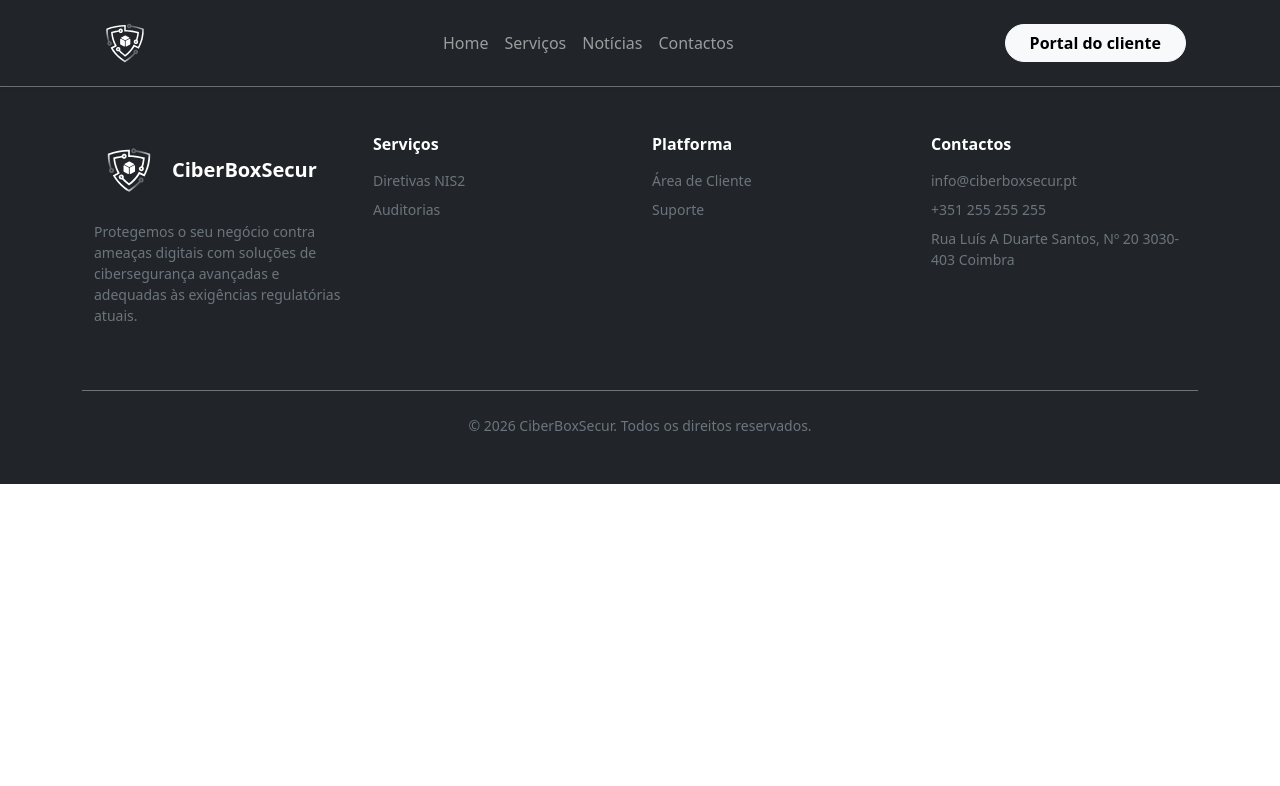
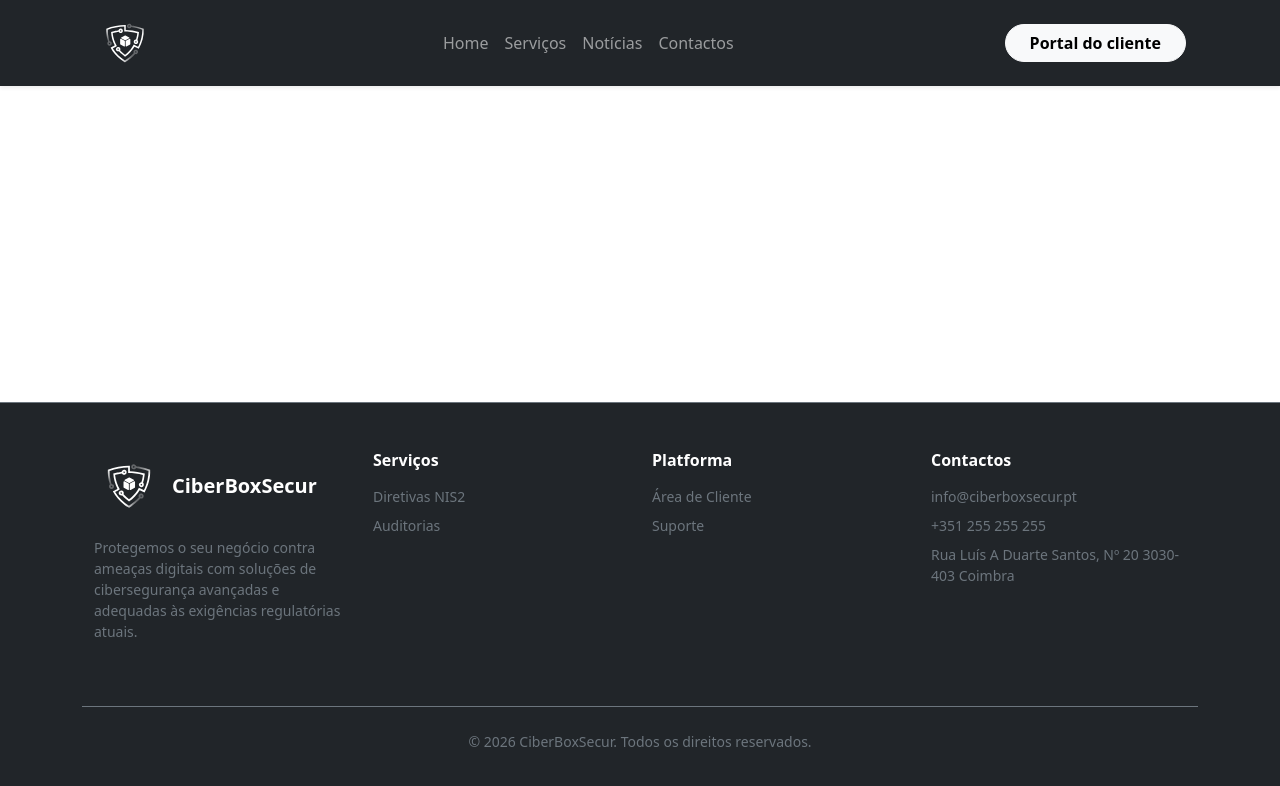
Before and after one commit to joelf011/CiberBoxSecur, a React app in the folder frontend/: page / in a window 1280 px wide. Shown: the top 786 px of the page. Built offline with nearby package versions, Linux system fonts and the light colour scheme; the HTML template or start-up script is replaced by a standard one.

Commit message:
bg-color

```diff
--- a/frontend/src/App.jsx
+++ b/frontend/src/App.jsx
@@ -1,6 +1,7 @@
 import { useState } from 'react'
 import NavBar from './components/NavBar'
 import Footer from './components/Footer'
+import LayoutWebsite from './components/LayoutWebsite'
 
 
 function App() {
@@ -8,8 +9,9 @@ function App() {
 
   return (
     <>
-      <NavBar />
-      <Footer />
+      <LayoutWebsite>
+
+      </LayoutWebsite>
     </>
   )
 }
```
